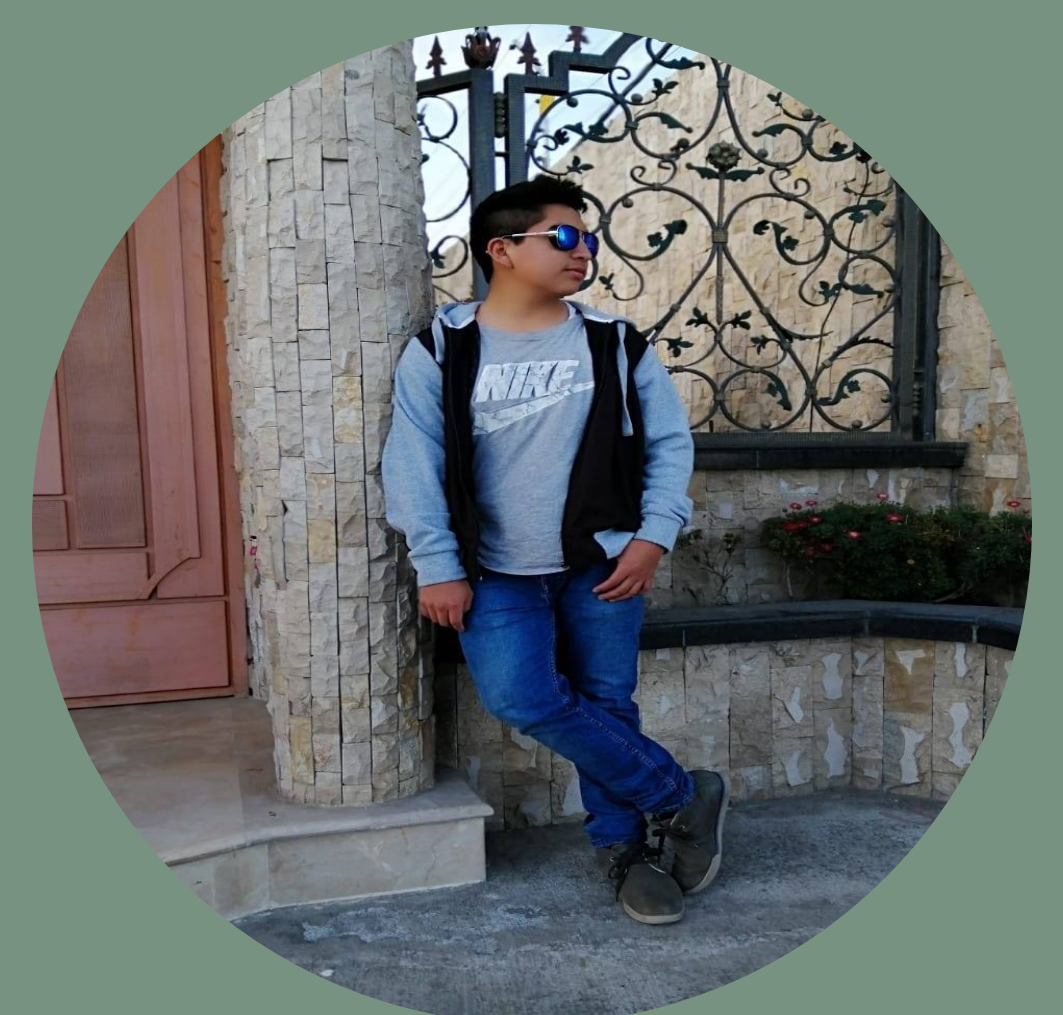
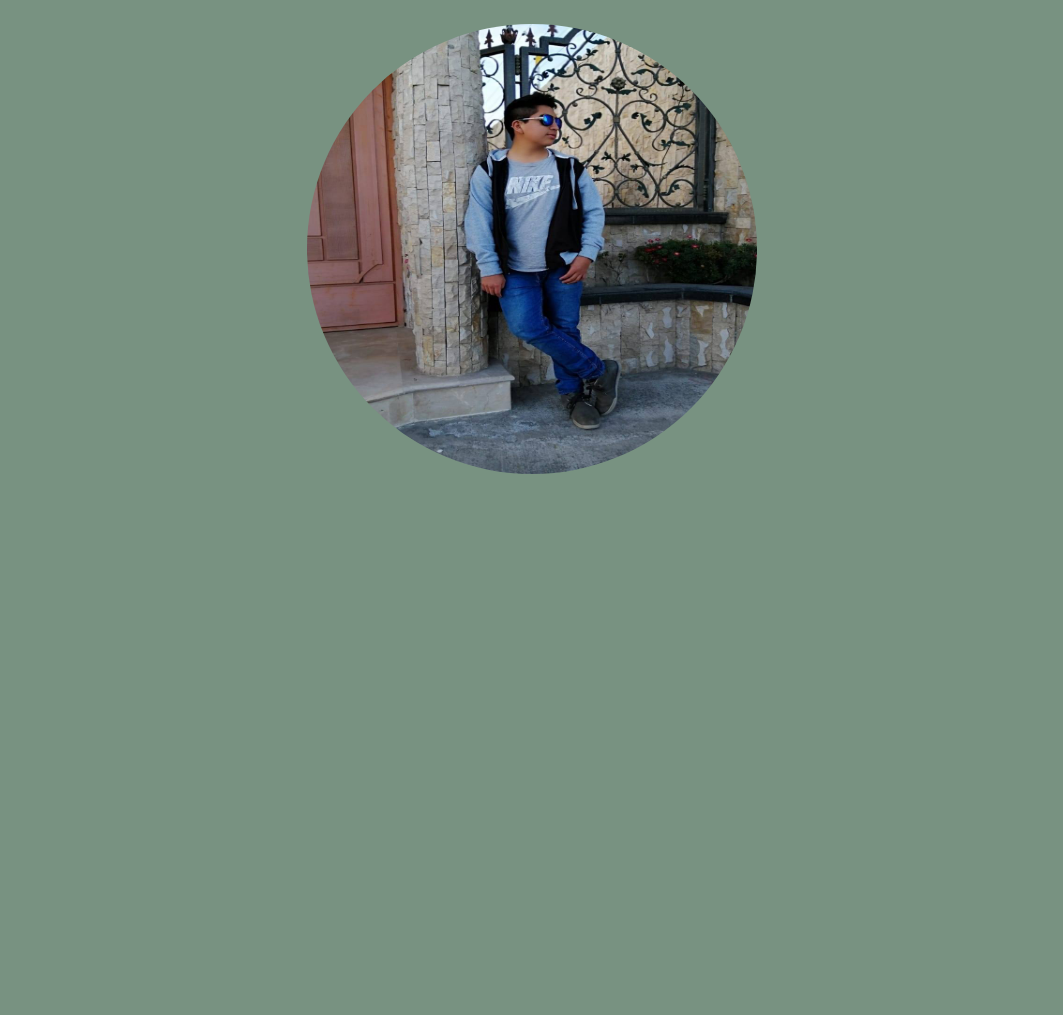
Before and after one commit to jordantalahua123/Laboratorio, a plain HTML site: page pagina2.html in a window 1280 px wide. Shown: the top 1015 px of the page, without its empty margins (108-1171 px from the left). After the commit the page ends 800 px from the top, so only its background shows below. Drawn offline with Linux system fonts and the light colour scheme.

Commit message:
Segunda parte Jordan2

```diff
--- a/pagina2.html
+++ b/pagina2.html
@@ -11,7 +11,7 @@
 
 <body style="text-align:center; background: rgb(120, 146, 129);">
     <br>
-    <img src="img/jordan.jpg" alt="Soy Jordan" class="rounded-circle" width="1000px" height="1000px">
+    <img src="img/jordan.jpg" alt="Soy Jordan" class="rounded-circle" width="450px" height="450px">
 
     <script src="js/bootstrap.min.js"></script>
     <script src="js/bootstrap.bundle.min.js"></script>
```
